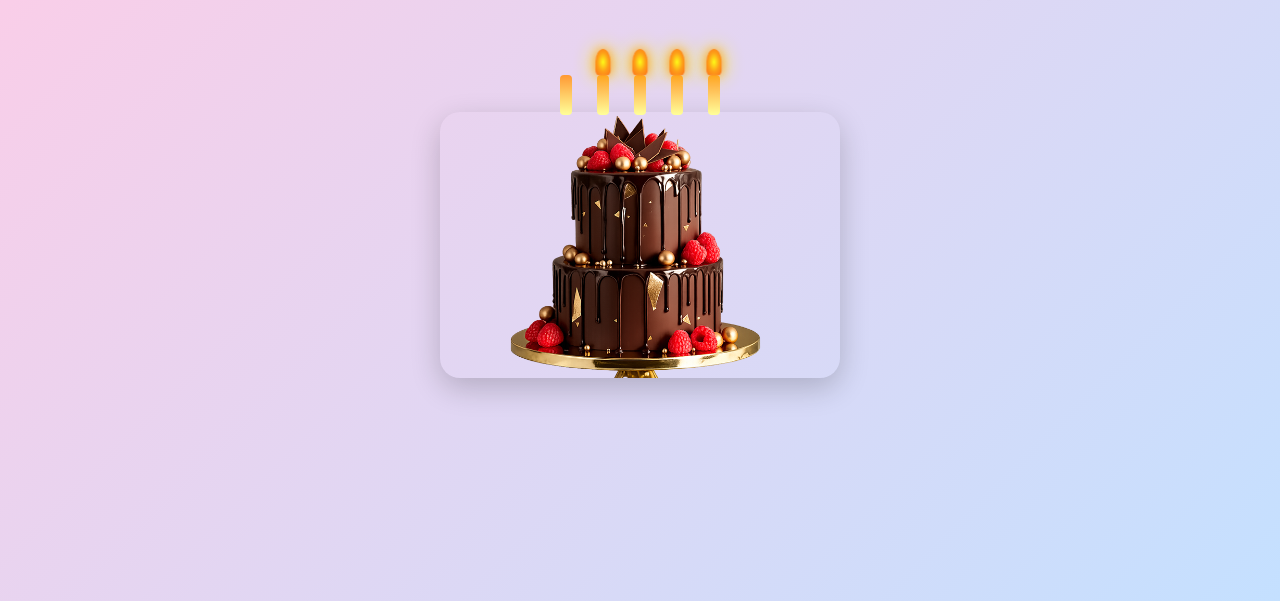
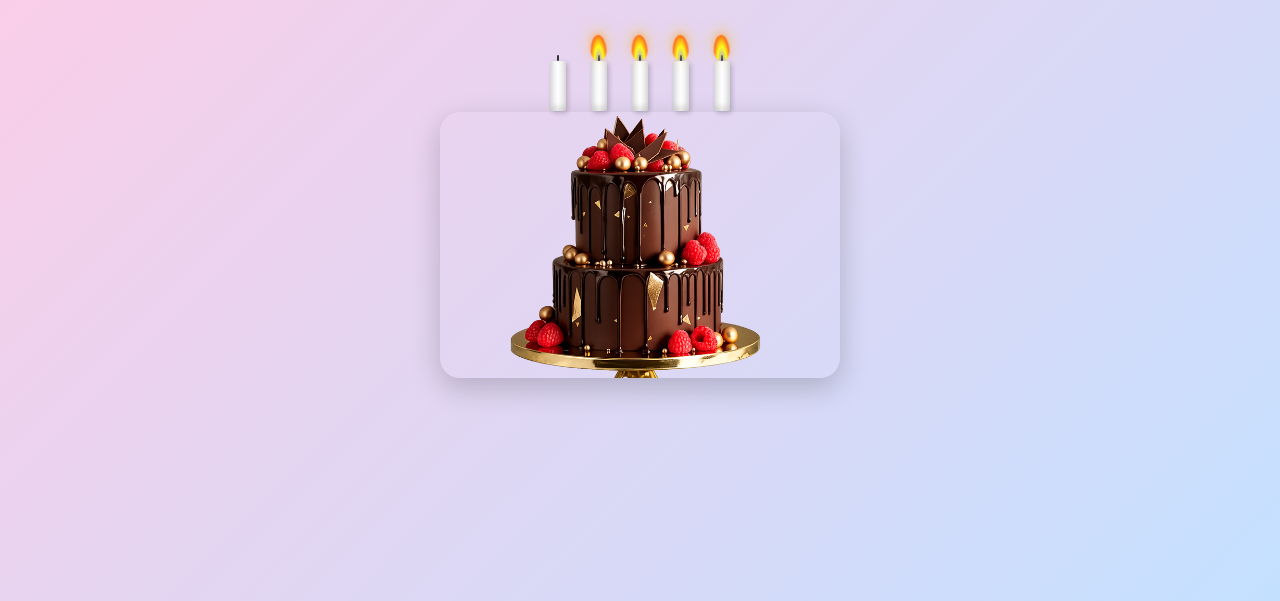
Before and after one commit to samsabdal/bdstd, a website: page cake.html in a window 1280 px wide. Both pictures are taken after a click on the element 566 px from the left and 294 px from the top of the page. Shown: the part 199-800 px from the top of the page. Drawn offline with nearby package versions, Linux system fonts and the light colour scheme.

Commit message:
feat: enhance candle, flame, and smoke effects with updated styling and animations for realism.

```diff
--- a/cake.html
+++ b/cake.html
@@ -1,5 +1,6 @@
 <!DOCTYPE html>
 <html lang="en">
+
 <head>
     <meta charset="UTF-8">
     <title>Step 2: Make a Wish & Cut!</title>
@@ -16,17 +17,20 @@
         /* --- RIPPLE CURSOR --- */
         .cursor-ripple {
             position: fixed;
-            width: 20px; height: 20px;
+            width: 20px;
+            height: 20px;
             border: 2px solid white;
             border-radius: 50%;
             pointer-events: none;
             transform: translate(-50%, -50%);
             transition: width 0.2s, height 0.2s, opacity 0.2s;
             z-index: 9999;
-            box-shadow: 0 0 10px rgba(255,255,255,0.5);
+            box-shadow: 0 0 10px rgba(255, 255, 255, 0.5);
         }
+
         .cursor-ripple.expanding {
-            width: 50px; height: 50px;
+            width: 50px;
+            height: 50px;
             opacity: 0;
         }
 
@@ -38,8 +42,9 @@
             z-index: 100;
             transform: translate(-20px, -60px) rotate(-45deg);
             transition: transform 0.1s;
-            filter: drop-shadow(5px 5px 5px rgba(0,0,0,0.3));
-            display: none; /* Hidden until candles are blown */
+            filter: drop-shadow(5px 5px 5px rgba(0, 0, 0, 0.3));
+            display: none;
+            /* Hidden until candles are blown */
         }
 
         /* --- CAKE CONTAINER --- */
@@ -55,14 +60,15 @@
         .cake-img {
             width: 100%;
             border-radius: 20px;
-            box-shadow: 0 10px 30px rgba(0,0,0,0.2);
+            box-shadow: 0 10px 30px rgba(0, 0, 0, 0.2);
             transition: transform 0.3s;
         }
 
-        /* --- REALISTIC CANDLES (From your file) --- */
+        /* --- REALISTIC CANDLES (Enhanced) --- */
         .candle-container {
             position: absolute;
-            top: 30px; /* Adjust based on your cake image height */
+            top: 16px;
+            /* Adjust based on your cake image height */
             left: 50%;
             transform: translateX(-50%);
             display: flex;
@@ -72,25 +78,48 @@
 
         .candle {
             position: relative;
-            width: 12px;
-            height: 40px;
-            background: linear-gradient(to top, #ffff99, #ff9933);
-            border-radius: 4px;
+            width: 16px;
+            /* Slightly wider for better 3D look */
+            height: 50px;
+            /* 3D Cylinder Effect */
+            background: linear-gradient(to right, #e0e0e0 0%, #ffffff 50%, #e0e0e0 100%);
+            /* You can change colors for colored candles, e.g., pink:
+               background: linear-gradient(to right, #ff99cc 0%, #ffccdd 50%, #ff99cc 100%);
+            */
+            border-radius: 3px;
+            box-shadow: inset 0 -5px 5px rgba(0, 0, 0, 0.1), 2px 2px 5px rgba(0, 0, 0, 0.2);
             cursor: pointer;
             touch-action: none;
         }
 
+        /* Wick */
+        .candle::before {
+            content: '';
+            position: absolute;
+            top: -6px;
+            left: 50%;
+            transform: translateX(-50%);
+            width: 2px;
+            height: 6px;
+            background: #333;
+            border-radius: 1px;
+            pointer-events: none;
+        }
+
         .flame {
             position: absolute;
-            top: -25px;
+            bottom: 100%;
+            /* Position right on top of candle/wick */
             left: 50%;
             transform: translateX(-50%);
-            width: 14px;
-            height: 24px;
-            background: radial-gradient(ellipse at center, #ffff00, #ff9900, #ff6600);
-            border-radius: 50% 50% 20% 20%;
-            box-shadow: 0 0 10px #ff9900, 0 0 20px #ffff00;
-            animation: flicker 0.5s infinite alternate;
+            width: 16px;
+            height: 26px;
+            background: radial-gradient(ellipse at bottom, rgba(0, 0, 255, 0.3) 0%, #ffff00 40%, #ff6600 70%, transparent 100%);
+            border-radius: 50% 50% 50% 50% / 60% 60% 40% 40%;
+            box-shadow: 0 -5px 15px rgba(255, 200, 0, 0.5), 0 -2px 5px rgba(255, 100, 0, 0.3);
+            transform-origin: center bottom;
+            animation: flicker 0.1s infinite alternate ease-in-out;
+            opacity: 0.9;
         }
 
         /* Mobile Responsive */
@@ -99,58 +128,108 @@
                 width: 20px;
                 height: 60px;
             }
+
             .flame {
-                top: -35px;
                 width: 22px;
                 height: 35px;
             }
+
             .smoke {
                 width: 12px;
             }
+
             .candle-container {
                 gap: 35px;
             }
         }
 
         @keyframes flicker {
-            0% { transform: translateX(-50%) scale(1); opacity: 1; }
-            100% { transform: translateX(-50%) scale(1.1); opacity: 0.9; }
+            0% {
+                transform: translateX(-50%) scale(1) rotate(-2deg);
+                opacity: 0.9;
+            }
+
+            25% {
+                transform: translateX(-50%) scale(1.05) rotate(2deg);
+                opacity: 1;
+            }
+
+            50% {
+                transform: translateX(-50%) scale(0.95) rotate(-1deg);
+                opacity: 0.8;
+            }
+
+            75% {
+                transform: translateX(-50%) scale(1.05) rotate(1deg);
+                opacity: 1;
+            }
+
+            100% {
+                transform: translateX(-50%) scale(1) rotate(0deg);
+                opacity: 0.9;
+            }
         }
 
         /* Smoke Effect */
         .smoke {
             position: absolute;
-            top: -25px;
+            bottom: 100%;
             left: 50%;
-            width: 8px;
-            height: 0;
-            background: rgba(150, 150, 150, 0.5);
-            border-radius: 10px;
+            width: 6px;
+            height: 10px;
+            background: rgba(180, 180, 180, 0.6);
+            border-radius: 50%;
+            filter: blur(3px);
             opacity: 0;
+            pointer-events: none;
+            transform: translateX(-50%);
         }
 
-        .candle.blown .flame { display: none; }
+        .candle.blown .flame {
+            display: none;
+        }
+
         .candle.blown .smoke {
-            animation: smokeRise 1.5s forwards;
+            animation: smokeRise 2s forwards ease-out;
         }
 
         @keyframes smokeRise {
             0% {
-                height: 5px;
-                opacity: 0.8;
-                transform: translateX(-50%) translateY(0);
+                opacity: 0.7;
+                transform: translateX(-50%) translateY(0) scale(1);
             }
-            50% {
-                opacity: 0.6;
+
+            30% {
+                opacity: 0.5;
+                transform: translateX(-60%) translateY(-20px) scale(2);
             }
+
+            60% {
+                opacity: 0.3;
+                transform: translateX(-40%) translateY(-50px) scale(3);
+            }
+
             100% {
-                height: 50px;
                 opacity: 0;
-                transform: translateX(-50%) translateY(-40px) scale(1.5);
+                transform: translateX(-50%) translateY(-90px) scale(4);
             }
+        }
+
+        /* Dynamic Smoke Particle */
+        .smoke-particle {
+            position: fixed;
+            /* Fixed to allow free movement outside candle container */
+            width: 10px;
+            height: 8px;
+            background: rgba(50, 50, 50, 0.8);
+            border-radius: 50%;
+            filter: blur(5px);
+            pointer-events: none;
+            z-index: 100;
         }
     </style>
 </head>
+
 <body class="flex flex-col items-center justify-center h-screen">
 
     <div id="cursor" class="cursor-ripple"></div>
@@ -164,19 +243,35 @@
     <div class="cake-wrapper" id="cake-area">
 
         <div class="candle-container" id="candles">
-            <div class="candle"><div class="flame"></div><div class="smoke"></div></div>
-            <div class="candle"><div class="flame"></div><div class="smoke"></div></div>
-            <div class="candle"><div class="flame"></div><div class="smoke"></div></div>
-            <div class="candle"><div class="flame"></div><div class="smoke"></div></div>
-            <div class="candle"><div class="flame"></div><div class="smoke"></div></div>
+            <div class="candle">
+                <div class="flame"></div>
+                <div class="smoke"></div>
+            </div>
+            <div class="candle">
+                <div class="flame"></div>
+                <div class="smoke"></div>
+            </div>
+            <div class="candle">
+                <div class="flame"></div>
+                <div class="smoke"></div>
+            </div>
+            <div class="candle">
+                <div class="flame"></div>
+                <div class="smoke"></div>
+            </div>
+            <div class="candle">
+                <div class="flame"></div>
+                <div class="smoke"></div>
+            </div>
         </div>
 
-       <img id="cake-whole" src="images/cake1.png" class="cake-img" alt="Whole Cake">
+        <img id="cake-whole" src="images/cake1.png" class="cake-img" alt="Whole Cake">
 
-<img id="cake-cut" src="images/cake2.png" class="cake-img hidden" alt="Cut Cake">
+        <img id="cake-cut" src="images/cake2.png" class="cake-img hidden" alt="Cut Cake">
     </div>
 
-    <a id="next-btn" href="memories.html" class="hidden mt-12 bg-purple-600 hover:bg-purple-800 text-white font-bold py-3 px-8 rounded-full shadow-xl transition transform hover:scale-110 z-50 cursor-pointer">
+    <a id="next-btn" href="memories.html"
+        class="hidden mt-12 bg-purple-600 hover:bg-purple-800 text-white font-bold py-3 px-8 rounded-full shadow-xl transition transform hover:scale-110 z-50 cursor-pointer">
         Open Gifts & Memories 🎁
     </a>
 
@@ -191,12 +286,12 @@
 
             // Move knife if visible
             const knife = document.getElementById('knife');
-            if(knife.style.display === 'block') {
+            if (knife.style.display === 'block') {
                 knife.style.left = e.clientX + 'px';
                 knife.style.top = e.clientY + 'px';
 
                 // Check for cutting logic
-                if(isDragging) checkCut(e.clientX, e.clientY);
+                if (isDragging) checkCut(e.clientX, e.clientY);
             }
         });
 
@@ -218,10 +313,48 @@
                 candle.classList.add('blown');
                 blownCount++;
 
+                // Dynamic Smoke Effect
+                const rect = candle.getBoundingClientRect();
+                createSmoke(rect.left + rect.width / 2, rect.top);
+
                 // If all candles blown
                 if (blownCount === candles.length) {
                     setTimeout(enableKnifeMode, 1000);
                 }
+            }
+        }
+
+        function createSmoke(x, y) {
+            const particleCount = 12; /* Increased count */
+            for (let i = 0; i < particleCount; i++) {
+                const smoke = document.createElement('div');
+                smoke.classList.add('smoke-particle');
+                document.body.appendChild(smoke);
+
+                // Randomize physics
+                const angle = Math.random() * Math.PI * 2;
+                const velocity = 0.5 + Math.random() * 1.5;
+                const spreadX = (Math.random() - 0.5) * 30; /* Wider spread */
+                const spreadY = -20 - Math.random() * 50; /* Rise higher */
+
+                // Set initial position
+                smoke.style.left = x + 'px';
+                smoke.style.top = y + 'px';
+
+                // Animate
+                const duration = 2000 + Math.random() * 1500;
+
+                smoke.animate([
+                    { transform: `translate(0, 0) scale(1)`, opacity: 0.8 }, /* Higher start opacity */
+                    { transform: `translate(${spreadX}px, ${spreadY - 80}px) scale(4)`, opacity: 0 }
+                ], {
+                    duration: duration,
+                    easing: 'ease-out',
+                    fill: 'forwards'
+                });
+
+                // Cleanup
+                setTimeout(() => smoke.remove(), duration);
             }
         }
 
@@ -266,7 +399,7 @@
                 knife.style.left = touch.clientX + 'px';
                 knife.style.top = touch.clientY + 'px';
 
-                if(isDragging) checkCut(touch.clientX, touch.clientY);
+                if (isDragging) checkCut(touch.clientX, touch.clientY);
             }
         });
 
@@ -313,17 +446,17 @@
             const colors = ['#ff1744', '#f50057', '#d500f9', '#651fff', '#2979f3', '#00b0ff', '#00e5ff', '#1de9b6', '#00e676', '#76ff03'];
 
             // Left Bottom Corner Confetti
-            for(let i=0; i<25; i++) {
+            for (let i = 0; i < 25; i++) {
                 createConfettiPiece('left', colors, emojis);
             }
 
             // Right Bottom Corner Confetti
-            for(let i=0; i<25; i++) {
+            for (let i = 0; i < 25; i++) {
                 createConfettiPiece('right', colors, emojis);
             }
 
             // Center area bonus confetti
-            for(let i=0; i<15; i++) {
+            for (let i = 0; i < 15; i++) {
                 createConfettiPiece('center', colors, emojis);
             }
         }
@@ -375,4 +508,5 @@
         }
     </script>
 </body>
+
 </html>
```
